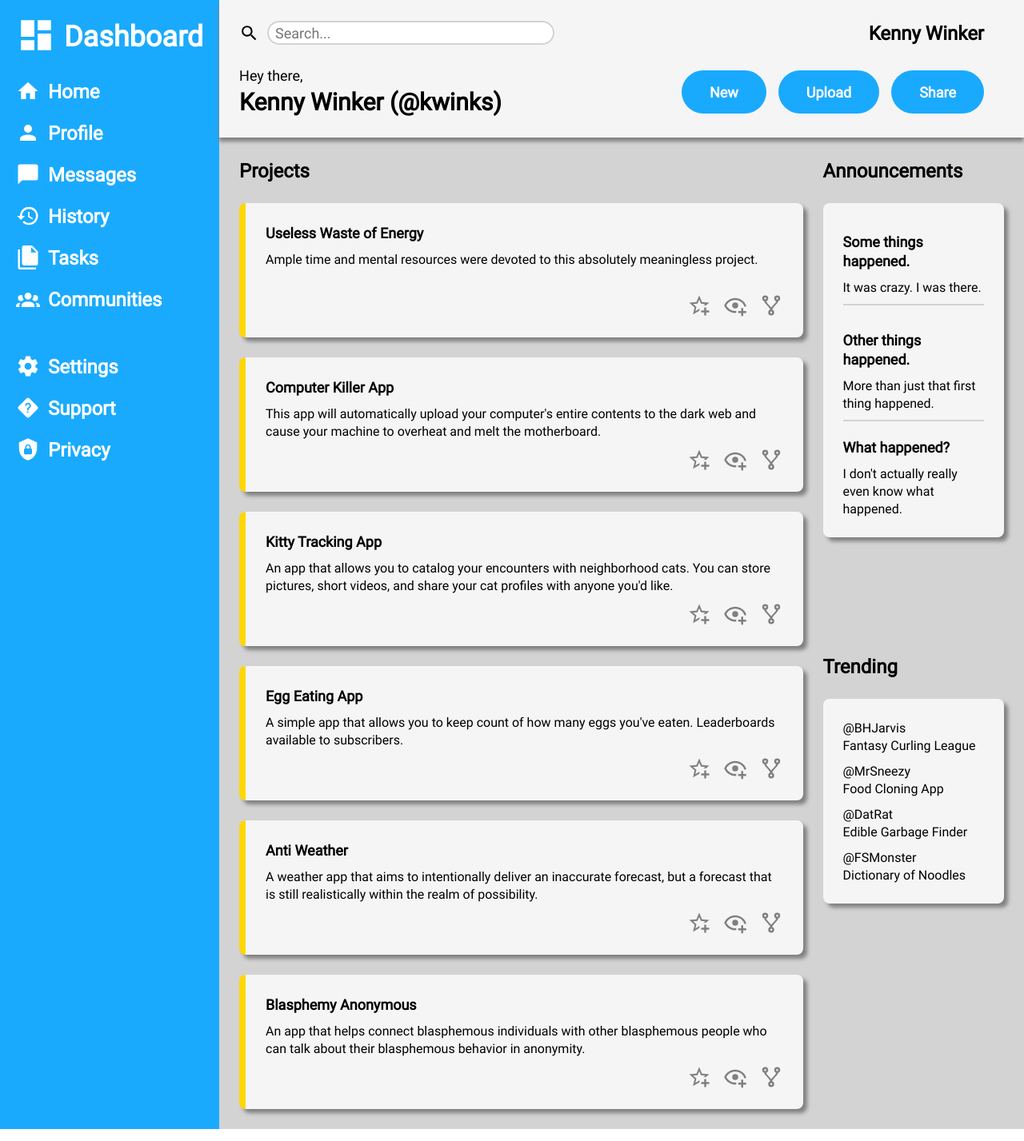
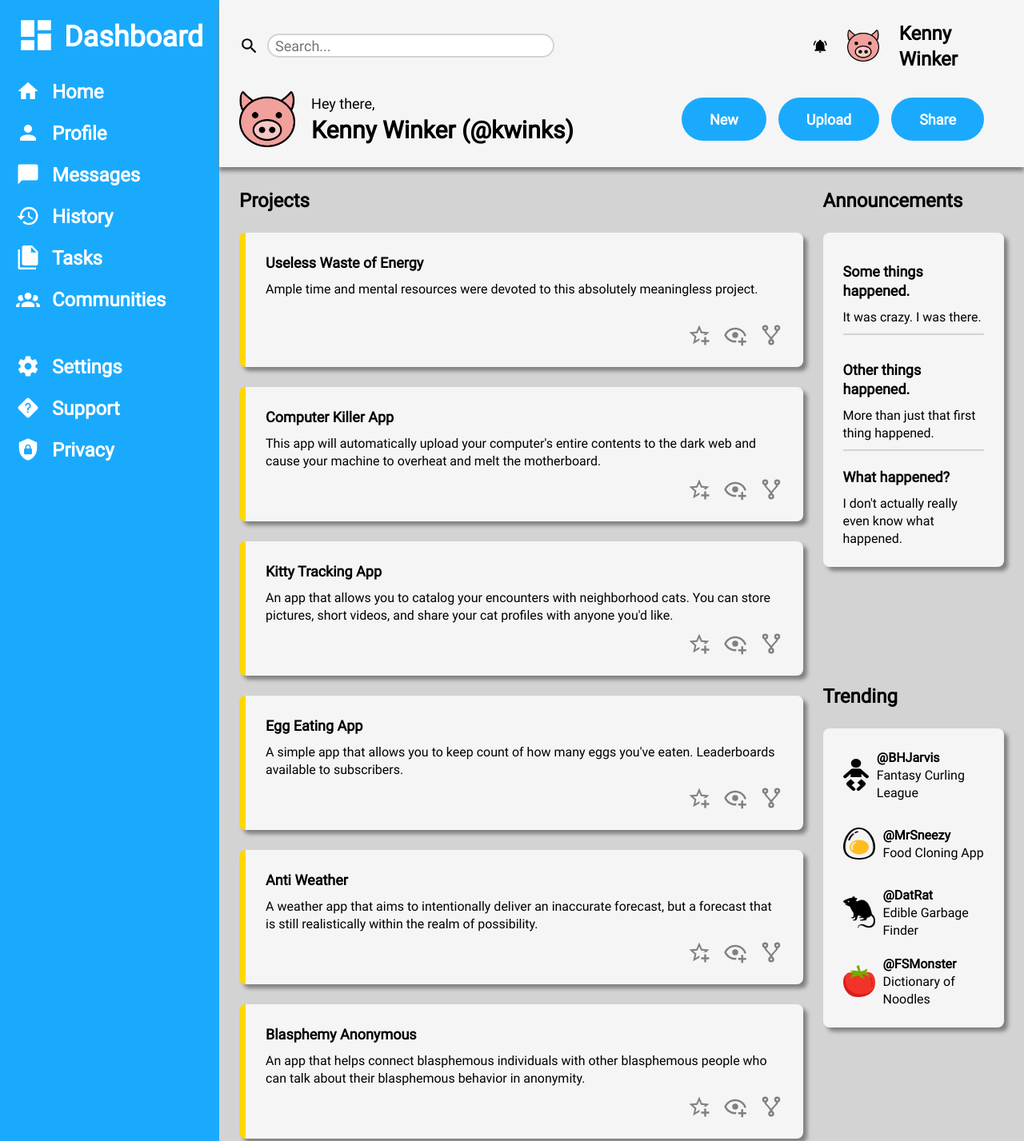
Before and after one commit to JoshMerhar/TOP-Admin-Dashboard, a plain HTML site: page index.html in a window 1280 px wide. Shown: the top 1427 px of the page at 80% size. Drawn offline with Linux system fonts and the light colour scheme; a script that the page names is missing.

Commit message:
Add more icons and make elements more responsive

```diff
--- a/index.html
+++ b/index.html
@@ -16,12 +16,19 @@
                     <label for="search-bar"></label>
                     <input type="search" id="search-bar" name="search-bar" placeholder="Search...">
                 </div>
+                <div class="notifications">
+                    <svg xmlns="http://www.w3.org/2000/svg" width="25" height="25" viewBox="0 0 24 24"><path d="M21,19V20H3V19L5,17V11C5,7.9 7.03,5.17 10,4.29C10,4.19 10,4.1 10,4A2,2 0 0,1 12,2A2,2 0 0,1 14,4C14,4.1 14,4.19 14,4.29C16.97,5.17 19,7.9 19,11V17L21,19M14,21A2,2 0 0,1 12,23A2,2 0 0,1 10,21M19.75,3.19L18.33,4.61C20.04,6.3 21,8.6 21,11H23C23,8.07 21.84,5.25 19.75,3.19M1,11H3C3,8.6 3.96,6.3 5.67,4.61L4.25,3.19C2.16,5.25 1,8.07 1,11Z" /></svg>
+                    <img src="./icons/pork-icon.png" class="user-icon-small">
                     <div class="current-user-corner">Kenny Winker</div>
+                </div>
             </div>
             <div class="header-row-two">
                 <div class="current-user-main">
-                    <div class="greetings">Hey there,</div>
+                    <img src="./icons/pork-icon.png" class="user-icon-large">
+                    <div class="greetings">
+                        <div class="hello">Hey there,</div>
                         <div class="current-user-handle">Kenny Winker (@kwinks)</div>
+                    </div>
                 </div>
                 <div class="header-buttons">
                     <button>New</button>
@@ -39,41 +46,41 @@
                 <div class="sidebar-links-one">
                     <div class="sidebar-link">
                         <svg xmlns="http://www.w3.org/2000/svg" width="30" height="30" viewBox="0 0 24 24"><path d="M10,20V14H14V20H19V12H22L12,3L2,12H5V20H10Z" /></svg>
-                        <div>Home</div>
+                        <a href="">Home</a>
                     </div>
                     <div class="sidebar-link">
                         <svg xmlns="http://www.w3.org/2000/svg" width="30" height="30" viewBox="0 0 24 24"><path d="M12,4A4,4 0 0,1 16,8A4,4 0 0,1 12,12A4,4 0 0,1 8,8A4,4 0 0,1 12,4M12,14C16.42,14 20,15.79 20,18V20H4V18C4,15.79 7.58,14 12,14Z" /></svg>
-                        <div>Profile</div>
+                        <a href="">Profile</a>
                     </div>
                     <div class="sidebar-link">
                         <svg xmlns="http://www.w3.org/2000/svg" width="30" height="30" viewBox="0 0 24 24"><path d="M20,2H4A2,2 0 0,0 2,4V22L6,18H20A2,2 0 0,0 22,16V4C22,2.89 21.1,2 20,2Z" /></svg>
-                        <div>Messages</div>
+                        <a href="">Messages</a>
                     </div>
                     <div class="sidebar-link">
                         <svg xmlns="http://www.w3.org/2000/svg" width="30" height="30" viewBox="0 0 24 24"><path d="M13.5,8H12V13L16.28,15.54L17,14.33L13.5,12.25V8M13,3A9,9 0 0,0 4,12H1L4.96,16.03L9,12H6A7,7 0 0,1 13,5A7,7 0 0,1 20,12A7,7 0 0,1 13,19C11.07,19 9.32,18.21 8.06,16.94L6.64,18.36C8.27,20 10.5,21 13,21A9,9 0 0,0 22,12A9,9 0 0,0 13,3" /></svg>
-                        <div>History</div>
+                        <a href="">History</a>
                     </div>
                     <div class="sidebar-link">
                         <svg xmlns="http://www.w3.org/2000/svg" width="30" height="30" viewBox="0 0 24 24"><path d="M15,7H20.5L15,1.5V7M8,0H16L22,6V18A2,2 0 0,1 20,20H8C6.89,20 6,19.1 6,18V2A2,2 0 0,1 8,0M4,4V22H20V24H4A2,2 0 0,1 2,22V4H4Z" /></svg>
-                        <div>Tasks</div>
+                        <a href="">Tasks</a>
                     </div>
                     <div class="sidebar-link">
                         <svg xmlns="http://www.w3.org/2000/svg" width="30" height="30" viewBox="0 0 24 24"><path d="M12,5.5A3.5,3.5 0 0,1 15.5,9A3.5,3.5 0 0,1 12,12.5A3.5,3.5 0 0,1 8.5,9A3.5,3.5 0 0,1 12,5.5M5,8C5.56,8 6.08,8.15 6.53,8.42C6.38,9.85 6.8,11.27 7.66,12.38C7.16,13.34 6.16,14 5,14A3,3 0 0,1 2,11A3,3 0 0,1 5,8M19,8A3,3 0 0,1 22,11A3,3 0 0,1 19,14C17.84,14 16.84,13.34 16.34,12.38C17.2,11.27 17.62,9.85 17.47,8.42C17.92,8.15 18.44,8 19,8M5.5,18.25C5.5,16.18 8.41,14.5 12,14.5C15.59,14.5 18.5,16.18 18.5,18.25V20H5.5V18.25M0,20V18.5C0,17.11 1.89,15.94 4.45,15.6C3.86,16.28 3.5,17.22 3.5,18.25V20H0M24,20H20.5V18.25C20.5,17.22 20.14,16.28 19.55,15.6C22.11,15.94 24,17.11 24,18.5V20Z" /></svg>
-                        <div>Communities</div>
+                        <a href="">Communities</a>
                     </div>
                 </div>
                 <div class="sidebar-links-two">
                     <div class="sidebar-link">
                         <svg xmlns="http://www.w3.org/2000/svg" width="30" height="30" viewBox="0 0 24 24"><path d="M12,15.5A3.5,3.5 0 0,1 8.5,12A3.5,3.5 0 0,1 12,8.5A3.5,3.5 0 0,1 15.5,12A3.5,3.5 0 0,1 12,15.5M19.43,12.97C19.47,12.65 19.5,12.33 19.5,12C19.5,11.67 19.47,11.34 19.43,11L21.54,9.37C21.73,9.22 21.78,8.95 21.66,8.73L19.66,5.27C19.54,5.05 19.27,4.96 19.05,5.05L16.56,6.05C16.04,5.66 15.5,5.32 14.87,5.07L14.5,2.42C14.46,2.18 14.25,2 14,2H10C9.75,2 9.54,2.18 9.5,2.42L9.13,5.07C8.5,5.32 7.96,5.66 7.44,6.05L4.95,5.05C4.73,4.96 4.46,5.05 4.34,5.27L2.34,8.73C2.21,8.95 2.27,9.22 2.46,9.37L4.57,11C4.53,11.34 4.5,11.67 4.5,12C4.5,12.33 4.53,12.65 4.57,12.97L2.46,14.63C2.27,14.78 2.21,15.05 2.34,15.27L4.34,18.73C4.46,18.95 4.73,19.03 4.95,18.95L7.44,17.94C7.96,18.34 8.5,18.68 9.13,18.93L9.5,21.58C9.54,21.82 9.75,22 10,22H14C14.25,22 14.46,21.82 14.5,21.58L14.87,18.93C15.5,18.67 16.04,18.34 16.56,17.94L19.05,18.95C19.27,19.03 19.54,18.95 19.66,18.73L21.66,15.27C21.78,15.05 21.73,14.78 21.54,14.63L19.43,12.97Z" /></svg>
-                        <div>Settings</div>
+                        <a href="">Settings</a>
                     </div>
                     <div class="sidebar-link">
                         <svg xmlns="http://www.w3.org/2000/svg" width="30" height="30" viewBox="0 0 24 24"><path d="M12 2C11.5 2 11 2.19 10.59 2.59L2.59 10.59C1.8 11.37 1.8 12.63 2.59 13.41L10.59 21.41C11.37 22.2 12.63 22.2 13.41 21.41L21.41 13.41C22.2 12.63 22.2 11.37 21.41 10.59L13.41 2.59C13 2.19 12.5 2 12 2M12 6.95C14.7 7.06 15.87 9.78 14.28 11.81C13.86 12.31 13.19 12.64 12.85 13.07C12.5 13.5 12.5 14 12.5 14.5H11C11 13.65 11 12.94 11.35 12.44C11.68 11.94 12.35 11.64 12.77 11.31C14 10.18 13.68 8.59 12 8.46C11.18 8.46 10.5 9.13 10.5 9.97H9C9 8.3 10.35 6.95 12 6.95M11 15.5H12.5V17H11V15.5Z" /></svg>
-                        <div>Support</div>
+                        <a href="">Support</a>
                     </div>
                     <div class="sidebar-link">
                         <svg xmlns="http://www.w3.org/2000/svg" width="30" height="30" viewBox="0 0 24 24"><path d="M12,1L3,5V11C3,16.55 6.84,21.74 12,23C17.16,21.74 21,16.55 21,11V5L12,1M12,7C13.4,7 14.8,8.1 14.8,9.5V11C15.4,11 16,11.6 16,12.3V15.8C16,16.4 15.4,17 14.7,17H9.2C8.6,17 8,16.4 8,15.7V12.2C8,11.6 8.6,11 9.2,11V9.5C9.2,8.1 10.6,7 12,7M12,8.2C11.2,8.2 10.5,8.7 10.5,9.5V11H13.5V9.5C13.5,8.7 12.8,8.2 12,8.2Z" /></svg>
-                        <div>Privacy</div>
+                        <a href="">Privacy</a>
                     </div>
                 </div>
             </div>
@@ -160,22 +167,29 @@
                     <div class="trending-title">Trending</div>
                     <div class="trending">
                         <div class="trending-item">
-                            <div class="user-icon"></div>
+                            <img src="./icons/baby-icon.png" class="user-icon-small">
+                            <div class="trending-user">
                                 <div class="user-handle">@BHJarvis</div>
                                 <div class="user-tagline">Fantasy Curling League</div>
                             </div>
+                        </div>
                         <div class="trending-item">
-                            <div class="user-icon"></div>
+                            <img src="./icons/egg-color-icon.png" class="user-icon-small">
+                            <div class="trending-user">
                                 <div class="user-handle">@MrSneezy</div>
                                 <div class="user-tagline">Food Cloning App</div>
                             </div>
+                        </div>
                         <div class="trending-item">
-                            <div class="user-icon"></div>
+                            <img src="./icons/mouse-animal-icon.png" class="user-icon-small">
+                            <div class="trending-user">
                                 <div class="user-handle">@DatRat</div>
                                 <div class="user-tagline">Edible Garbage Finder</div>
                             </div>
+                        </div>
                         <div class="trending-item">
-                            <div class="user-icon"></div>
+                            <img src="./icons/tomato-icon.png" class="user-icon-small">
+                            <div class="trending-user">
                                 <div class="user-handle">@FSMonster</div>
                                 <div class="user-tagline">Dictionary of Noodles</div>
                             </div>
@@ -184,5 +198,6 @@
                 </div>
             </div>
         </div>
+    </div>
 </body>
 </html>
--- a/style.css
+++ b/style.css
@@ -4,7 +4,6 @@
          url('./Font/roboto-regular-webfont.woff') format('woff');
     font-weight: normal;
     font-style: normal;
-
 }
 
 * {
@@ -14,6 +13,22 @@
 
 body {
     margin: auto;
+}
+
+a {
+    text-decoration: none;
+    padding: 0 5px;
+    transition: .1s
+}
+
+a:hover {
+    transform: scale(1.08);
+    background-color: aqua;
+    border-radius: 5px;
+}
+
+a:visited {
+    color: white;
 }
 
 .container {
@@ -60,11 +75,32 @@ body {
     border: 2px solid rgb(26, 170, 253);
 }
 
+.notifications {
+    display: flex;
+    justify-content: right;
+    align-items: center;
+    gap: 25px;
+}
+
+.notifications svg {
+    transition: .1s;
+}
+
+.notifications svg:hover {
+    transform: scale(1.2);
+    cursor: pointer;
+}
+
+.user-icon-small {
+    width: 40px;
+    height: 40px;
+}
+
 .current-user-corner {
     font-size: 24px;
     font-weight: bold;
     justify-self: right;
-    padding: 0 25px;
+    padding-right: 25px;
 }
 
 .header-row-two {
@@ -74,13 +110,31 @@ body {
     padding-top: 25px;
 }
 
+.current-user-main {
+    display: flex;
+    align-items: center;
+    gap: 20px;
+}
+
+.greetings {
+    display: flex;
+    flex-direction: column;
+    justify-content: left;
+}
+
+.user-icon-large {
+    grid-row: 1 / 3;
+    width: 70px;
+    height: 70px;
+}
+
+.hello {
+    font-size: 18px;
+}
+
 .current-user-handle {
     font-size: 30px;
     font-weight: bold;
-}
-
-.greetings {
-    font-size: 18px;
 }
 
 .header-buttons {
@@ -104,6 +158,7 @@ body {
 .header-buttons button:hover {
     transform: scale(1.05);
     background-color: aqua;
+    cursor: pointer;
 }
 
 .sidebar {
@@ -179,6 +234,7 @@ body {
 
 .card:hover {
     transform: scale(1.04);
+    cursor: pointer;
 }
 
 .card-icons {
@@ -239,8 +295,25 @@ body {
     grid-template-rows: 1fr 1fr 1fr auto;
     background-color: whitesmoke;
     align-items: center;
-    gap: 10px;
+    gap: 20px;
     border-radius: 8px;
     padding: 25px;
+    margin-bottom: 20px;
     box-shadow: 5px 5px 5px gray;
 }
+
+.trending-item {
+    display: flex;
+    align-items: center;
+    gap: 10px;
+}
+
+.trending-user {
+    display: flex;
+    flex-direction: column;
+    justify-content: left;
+}
+
+.user-handle {
+    font-weight: bold;
+}
```
Also changed, not shown: icons/baby-icon.png (added), icons/bell-ring.svg (added), icons/egg-color-icon.png (added), icons/mouse-animal-icon.png (added), icons/pork-icon.png (added), icons/tomato-icon.png (added), script.js (deleted). Lines whose indentation alone changed are shown as unchanged.
